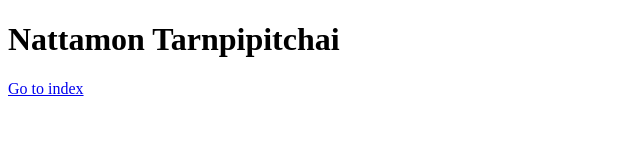
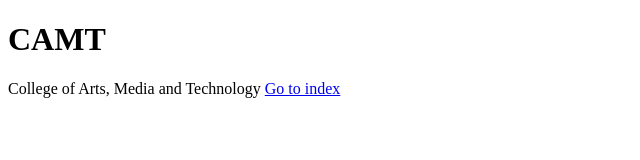
Before and after one commit to PuddingRicecake/Lab03_Q3, a plain HTML site: page profile.html in a window 1280 px wide. Shown: the whole page, without its empty margins (0-640 px from the left). Drawn offline with Linux system fonts and the light colour scheme.

Commit message:
add CAMT info

```diff
--- a/profile.html
+++ b/profile.html
@@ -3,8 +3,10 @@
 <html>
     <body>
         <h1>
-            Nattamon Tarnpipitchai
+            CAMT
         </h1>
+
+        College of Arts, Media and Technology
 
         <a href="index.html">Go to index</a>
     </body>
```
